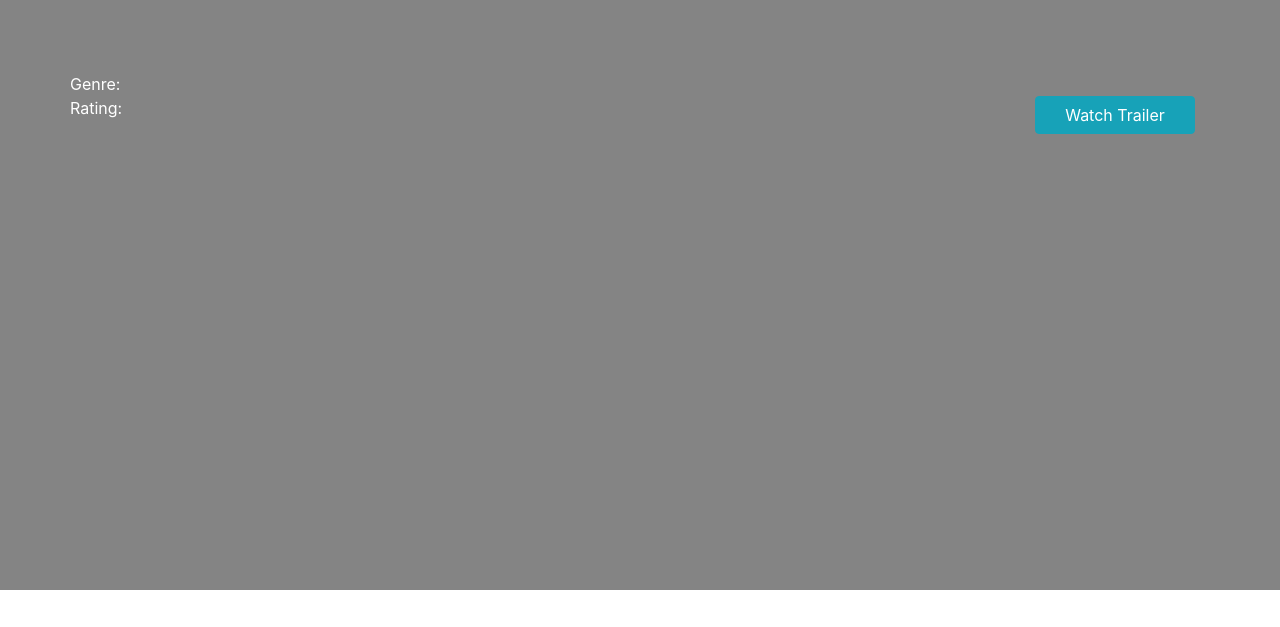
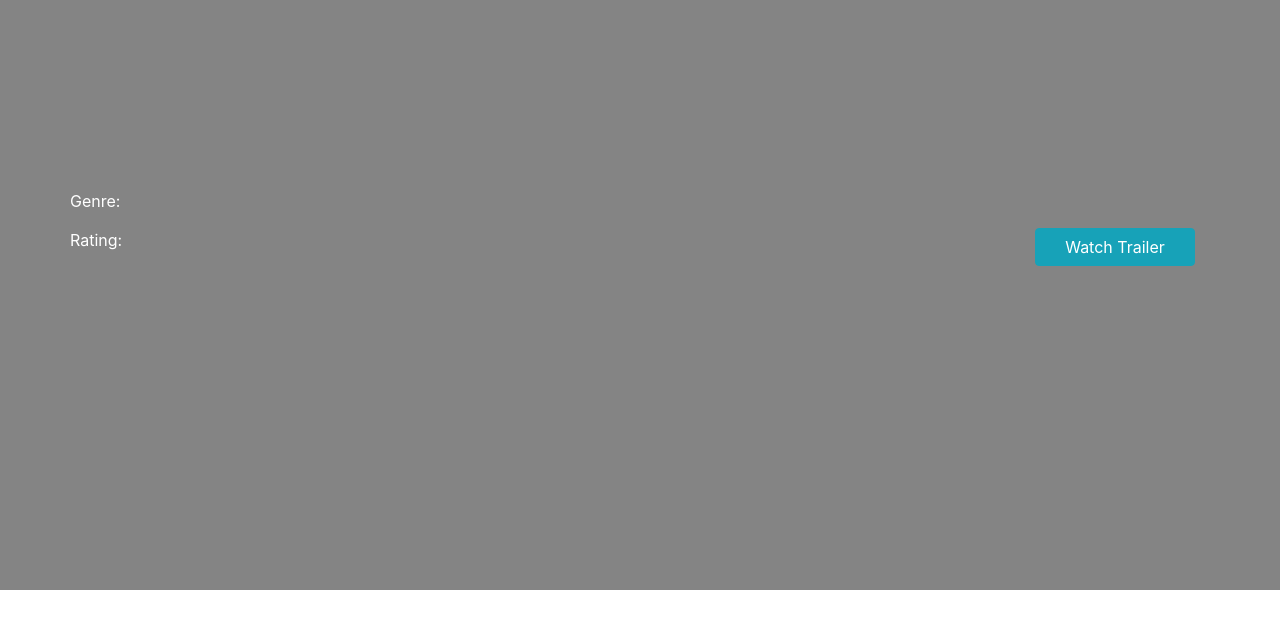
Before and after one commit to abzshaikh/abzshaikh.github.io, a plain HTML site: page detail.html in a window 1280 px wide. Shown: the top 627 px of the page. Drawn offline with nearby package versions, Linux system fonts and the light colour scheme.

Commit message:
Update detail.css

```diff
--- a/css/detail.css
+++ b/css/detail.css
@@ -76,5 +76,14 @@
   .main-detail-banner {
     height: 590px;
   }
+  .back-drop .container {
+    padding-top: 7rem;
+  }
+  .back-drop .row {
+    margin-bottom: 5px;
+  }
+  .back-drop:nth-of-type(5) {
+    margin-top: 3rem;
+  }
 }
 /*# sourceMappingURL=detail.css.map */
```
